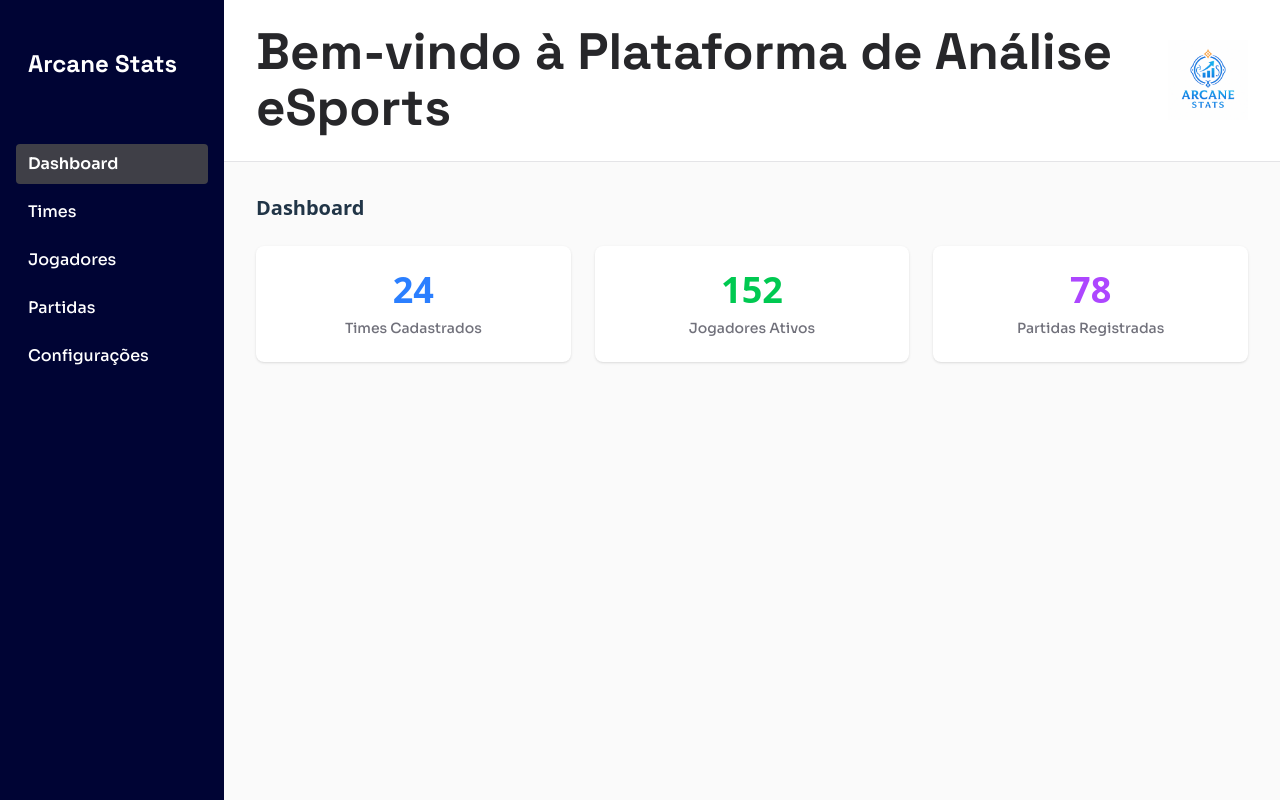
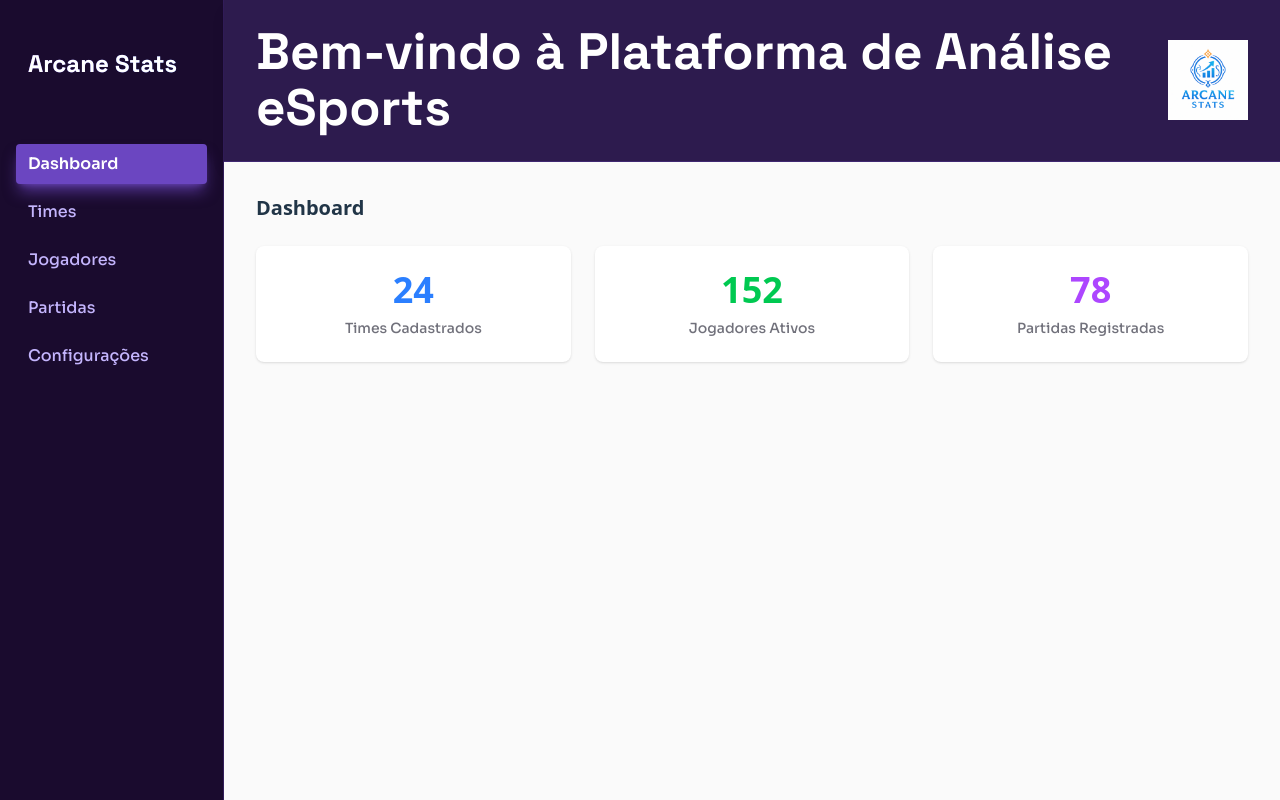
Before and after one commit to CapivaraDevv/Arcane-Stats, a React (Vite) app in the folder arcane-stats/: page / in a window 1280 px wide. Shown: the top 800 px of the page. Built offline with nearby package versions, Linux system fonts and the light colour scheme.

Commit message:
Adicionado paleta de cores roxa/azul

```diff
--- a/arcane-stats/src/index.css
+++ b/arcane-stats/src/index.css
@@ -5,14 +5,39 @@
   line-height: 1.5;
   font-weight: 400;
 
-  color-scheme: light dark;
+  color-scheme: dark;
   color: rgba(255, 255, 255, 0.87);
-  background-color: #242424;
+  background-color: #1a0b2e;
+
+  /* Paleta Arcane Purple/Blue */
+  --arcane-dark: #1a0b2e;
+  --arcane-medium: #2d1b4e;
+  --arcane-card: #4a2c6d;
+  --arcane-purple: #6b46c1;
+  --arcane-purple-light: #8b5cf6;
+  --arcane-purple-lighter: #a78bfa;
+  --arcane-blue: #3b82f6;
+  --arcane-blue-light: #60a5fa;
+  --arcane-cyan: #06b6d4;
+  --arcane-cyan-light: #22d3ee;
 
   font-synthesis: none;
   text-rendering: optimizeLegibility;
   -webkit-font-smoothing: antialiased;
   -moz-osx-font-smoothing: grayscale;
+}
+
+.dicas {
+  animation: pulse-custom 1.2s infinite;
+}
+
+.titulo-grafico{
+  font-size: 30px;
+}
+
+@keyframes pulse-custom {
+  0%, 100% { scale: 1; }
+  50% { scale: 0.95; }
 }
 
 
@@ -59,9 +84,6 @@ button:focus-visible {
     color: #213547;
     background-color: #ffffff;
   }
-  a:hover {
-    color: #747bff;
-  }
   button {
     background-color: #f9f9f9;
   }
--- a/arcane-stats/src/pages/Header.tsx
+++ b/arcane-stats/src/pages/Header.tsx
@@ -1,8 +1,8 @@
 const Header = () => {
     return (
         <>
-            <header className="w-full px-8 py-6 bg-white border-b border-zinc-200 flex items-center justify-between">
-                <h1 className="space-grotesk-title text-2xl font-semibold text-zinc-800">Bem-vindo à Plataforma de Análise eSports</h1>
+            <header className="w-full px-8 py-6 bg-[#2d1b4e] border-b border-[#6b46c1]/30 flex items-center justify-between shadow-lg">
+                <h1 className="space-grotesk-title text-2xl font-semibold text-white">Bem-vindo à Plataforma de Análise eSports</h1>
                 <img src="/LogoBranco.png" alt="Logo" className="w-20" />
             </header>
         </>
--- a/arcane-stats/src/pages/Sidebar.tsx
+++ b/arcane-stats/src/pages/Sidebar.tsx
@@ -8,15 +8,15 @@ const Sidebar = () => {
   };
 
   return (
-    <aside className="bg-[#000434] min-h-screen w-56 flex flex-col gap-4 px-4 py-8 shadow-lg">
-      <h2 className="space-grotesk-title flex text-white px-3 py-4 text-2xl font-bold mb-8">Arcane Stats</h2>
+    <aside className="bg-[#1a0b2e] min-h-screen w-56 flex flex-col gap-4 px-4 py-8 shadow-lg border-r border-[#6b46c1]/30">
+      <h2 className="space-grotesk-title flex text-white px-3 py-4 text-2xl font-bold mb-8 bg-gradient-to-r from-[#8b5cf6] to-[#3b82f6] bg-clip-text text-transparent">Arcane Stats</h2>
       <nav className="sora-text text-white flex flex-col gap-2">
         <Link
           to="/dashboard"
           className={`px-3 py-2 rounded hover:scale-95 transition-all ${
             isActive('/dashboard') || isActive('/')
-              ? 'bg-zinc-700 font-semibold'
-              : 'hover:bg-zinc-700'
+              ? 'bg-[#6b46c1] font-semibold text-white shadow-lg shadow-[#8b5cf6]/50'
+              : 'hover:bg-[#4a2c6d] text-[#c4b5fd]'
           }`}
         >
           Dashboard
@@ -25,8 +25,8 @@ const Sidebar = () => {
           to="/times"
           className={`px-3 py-2 rounded hover:scale-95 transition-all ${
             isActive('/times')
-              ? 'bg-zinc-700 font-semibold'
-              : 'hover:bg-zinc-700'
+              ? 'bg-[#6b46c1] font-semibold text-white shadow-lg shadow-[#8b5cf6]/50'
+              : 'hover:bg-[#4a2c6d] text-[#c4b5fd]'
           }`}
         >
           Times
@@ -35,8 +35,8 @@ const Sidebar = () => {
           to="/jogadores"
           className={`px-3 py-2 rounded hover:scale-95 transition-all ${
             isActive('/jogadores')
-              ? 'bg-zinc-700 font-semibold'
-              : 'hover:bg-zinc-700'
+              ? 'bg-[#6b46c1] font-semibold text-white shadow-lg shadow-[#8b5cf6]/50'
+              : 'hover:bg-[#4a2c6d] text-[#c4b5fd]'
           }`}
         >
           Jogadores
@@ -45,8 +45,8 @@ const Sidebar = () => {
           to="/partidas"
           className={`px-3 py-2 rounded hover:scale-95 transition-all ${
             isActive('/partidas')
-              ? 'bg-zinc-700 font-semibold'
-              : 'hover:bg-zinc-700'
+              ? 'bg-[#6b46c1] font-semibold text-white shadow-lg shadow-[#8b5cf6]/50'
+              : 'hover:bg-[#4a2c6d] text-[#c4b5fd]'
           }`}
         >
           Partidas
@@ -55,8 +55,8 @@ const Sidebar = () => {
           to="/configuracoes"
           className={`px-3 py-2 rounded hover:scale-95 transition-all ${
             isActive('/configuracoes')
-              ? 'bg-zinc-700 font-semibold'
-              : 'hover:bg-zinc-700'
+              ? 'bg-[#6b46c1] font-semibold text-white shadow-lg shadow-[#8b5cf6]/50'
+              : 'hover:bg-[#4a2c6d] text-[#c4b5fd]'
           }`}
         >
           Configurações
```
